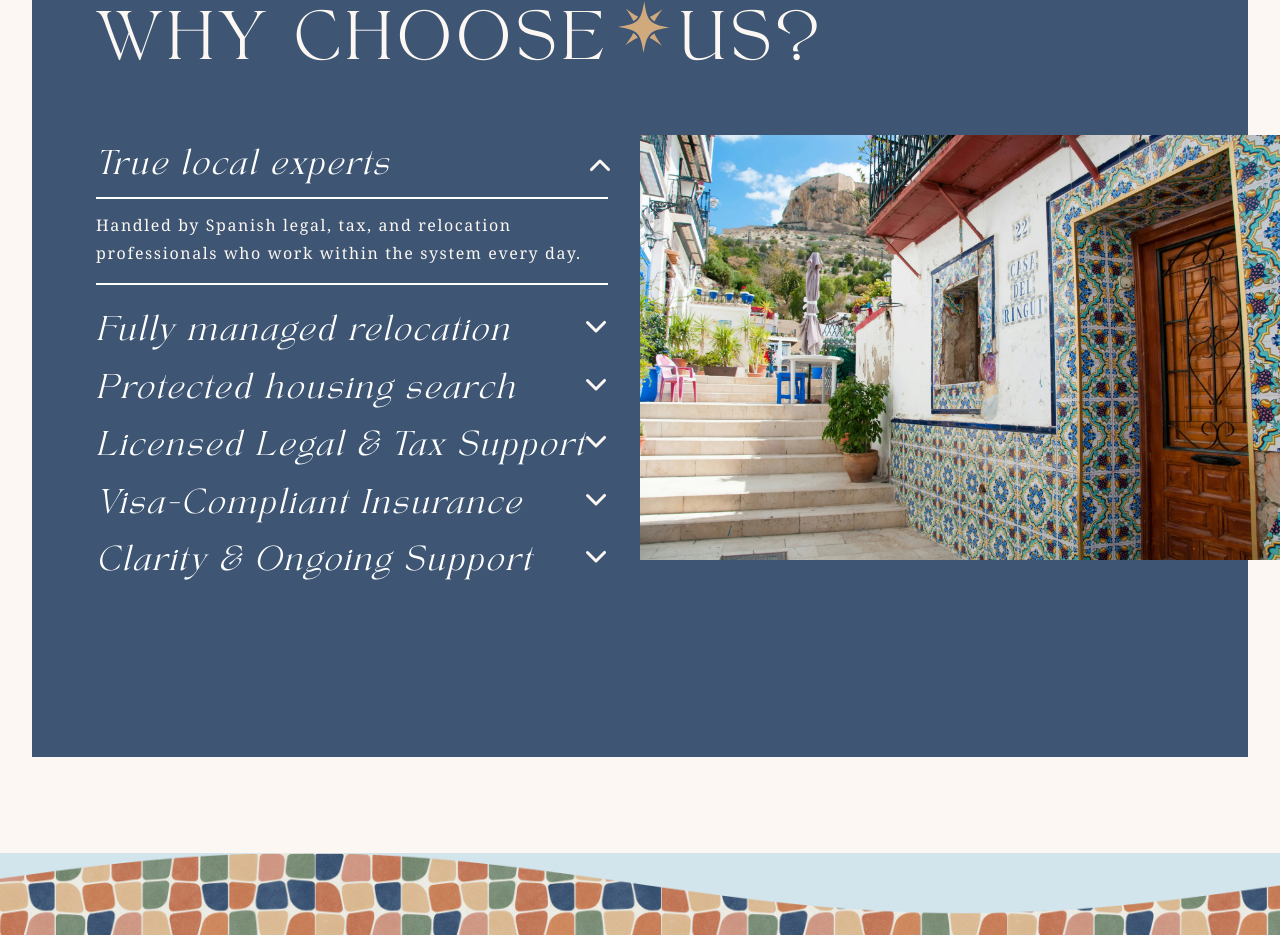
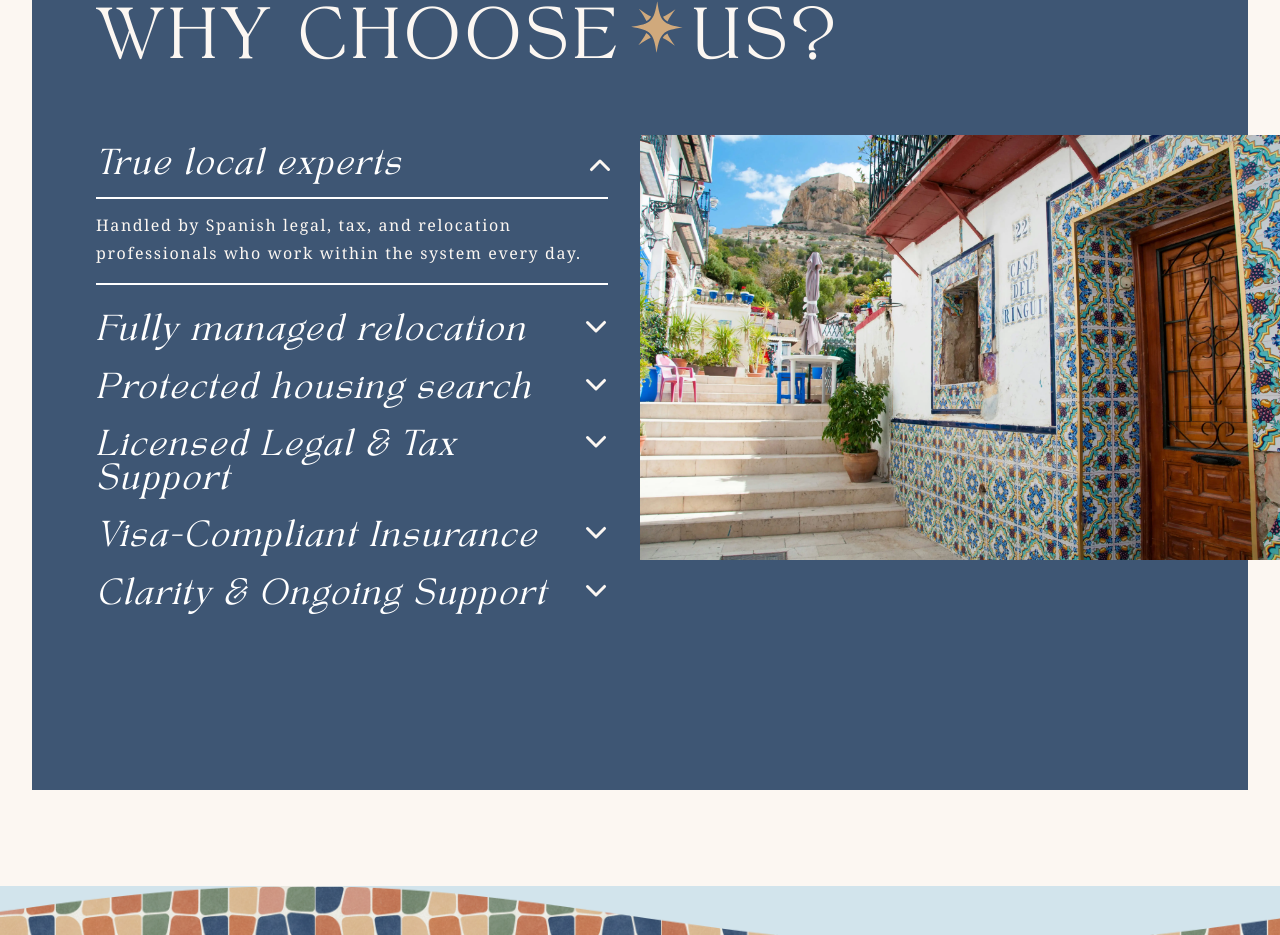
Before and after one commit to plake492/hola-espana-site, a Next.js app: page /preview in a window 1280 px wide. Shown: the part 3919-4854 px from the top of the page. Built offline with nearby package versions, Linux system fonts and the light colour scheme; a web font is replaced by a local one.

Commit message:
Add missing font files | Add quote icon to reviews

```diff
--- a/app/fonts.css
+++ b/app/fonts.css
@@ -15,8 +15,10 @@
 
 @font-face {
   font-family: 'TAN Aegean';
-  src: url('/fonts/Tan_Aeagean/TANAEGEAN-Medium.ttf') format('truetype');
-  font-weight: 600 900;
+  src:
+    url('/fonts/Tan_Aeagean/TANAEGEAN-Medium.woff2') format('woff2'),
+    url('/fonts/Tan_Aeagean/TANAEGEAN-Medium.ttf') format('truetype');
+  font-weight: 400 900;
   font-style: normal;
   font-display: swap;
 }
--- a/components/Carousel.tsx
+++ b/components/Carousel.tsx
@@ -112,10 +112,7 @@ export default function Carousel({ reviews }: CarouselProps) {
 
   return (
     <div className="overflow-hidden select-none">
-      <div
-        className="overflow-hidden pt-8"
-        style={{ minHeight: ACTIVE_HEIGHT + ACTIVE_LIFT }}
-      >
+      <div className="overflow-hidden pt-8" style={{ minHeight: ACTIVE_HEIGHT + ACTIVE_LIFT }}>
         <div
           className="flex items-end"
           style={{
@@ -161,20 +158,17 @@ export default function Carousel({ reviews }: CarouselProps) {
         </div>
 
         {/* Chevron arrows — right edge aligned to active card's right border */}
-        <div
-          className="absolute flex items-center gap-3"
-          style={{ right: `calc(100% - ${leftOffset + activeWidth}px)` }}
-        >
+        <div className="absolute flex items-center gap-3" style={{ right: `calc(100% - ${leftOffset + activeWidth}px)` }}>
           <button
             onClick={goPrev}
-            className="flex h-10 w-10 cursor-pointer items-center justify-center text-ocean transition-colors hover:text-terracotta"
+            className="text-ocean hover:text-terracotta flex h-10 w-10 cursor-pointer items-center justify-center transition-colors"
             aria-label="Previous review"
           >
             <ChevronLeft />
           </button>
           <button
             onClick={goNext}
-            className="flex h-10 w-10 cursor-pointer items-center justify-center text-ocean transition-colors hover:text-terracotta"
+            className="text-ocean hover:text-terracotta flex h-10 w-10 cursor-pointer items-center justify-center transition-colors"
             aria-label="Next review"
           >
             <ChevronRight />
@@ -227,8 +221,20 @@ function ReviewCard({ name, review, image, isActive }: ReviewCardProps) {
         </div>
       </div>
 
-      {/* Quote placeholder — will be replaced with provided asset */}
-      <div className="absolute top-20 right-6 font-serif text-5xl leading-none opacity-30 select-none">&ldquo;</div>
+      {/* Quote Icon */}
+      <div
+        className={cn(
+          'absolute top-10 font-serif text-5xl leading-none opacity-30 transition-colors duration-500 ease-out select-none',
+          isActive ? 'right-20' : 'right-10'
+        )}
+      >
+        <svg width="64" height="42" viewBox="0 0 64 42" xmlns="http://www.w3.org/2000/svg">
+          <path
+            d="M14.7935 0.00375527C21.4602 -0.1419 28.7002 3.94744 29.8702 12.6455L29.9602 13.5057L29.9635 13.5222C30.6002 22.6435 22.8835 35.1149 6.02684 41.1115C5.65179 41.2449 5.23038 41.2601 4.84264 41.1542C4.4549 41.0483 4.12782 40.8287 3.9235 40.5371L0.223503 35.2633C0.113186 35.1058 0.0418658 34.9319 0.0136739 34.7516C-0.0145179 34.5713 0.000979941 34.3881 0.0592691 34.2127C0.117558 34.0374 0.21748 33.8733 0.353243 33.73C0.489006 33.5867 0.657912 33.4671 0.85017 33.378C6.55017 30.7342 10.9935 26.5872 13.6668 21.5552C9.70017 20.9781 6.85017 19.6232 4.94017 17.8176C2.71684 15.7125 1.9235 13.1457 1.9235 10.9004C1.9235 4.81587 7.60017 -0.106173 14.7902 0.00375527M48.1235 0.00375527C54.7902 -0.1419 62.0302 3.94744 63.2002 12.6455L63.2902 13.5057L63.2935 13.5222C63.9302 22.6435 56.2135 35.1149 39.3568 41.1115C38.9818 41.2449 38.5604 41.2601 38.1726 41.1542C37.7849 41.0483 37.4578 40.8287 37.2535 40.5371L33.5535 35.2633C33.4432 35.1058 33.3719 34.9319 33.3437 34.7516C33.3155 34.5713 33.331 34.3881 33.3893 34.2127C33.4476 34.0374 33.5475 33.8733 33.6832 33.73C33.819 33.5867 33.9879 33.4671 34.1802 33.378C39.8802 30.7342 44.3235 26.5872 46.9968 21.5552C43.0302 20.9781 40.1802 19.6232 38.2702 17.8176C36.0468 15.7125 35.2535 13.1457 35.2535 10.9004C35.2535 4.81587 40.9368 -0.106173 48.1235 0.00375527Z"
+            fill="currentColor"
+          />
+        </svg>
+      </div>
 
       {/* Review text */}
       <div className="flex-1 overflow-hidden px-8 pt-6">
```
Also changed, not shown: public/fonts/Tan_Aeagean/TANAEGEAN-Medium.woff2 (added).
